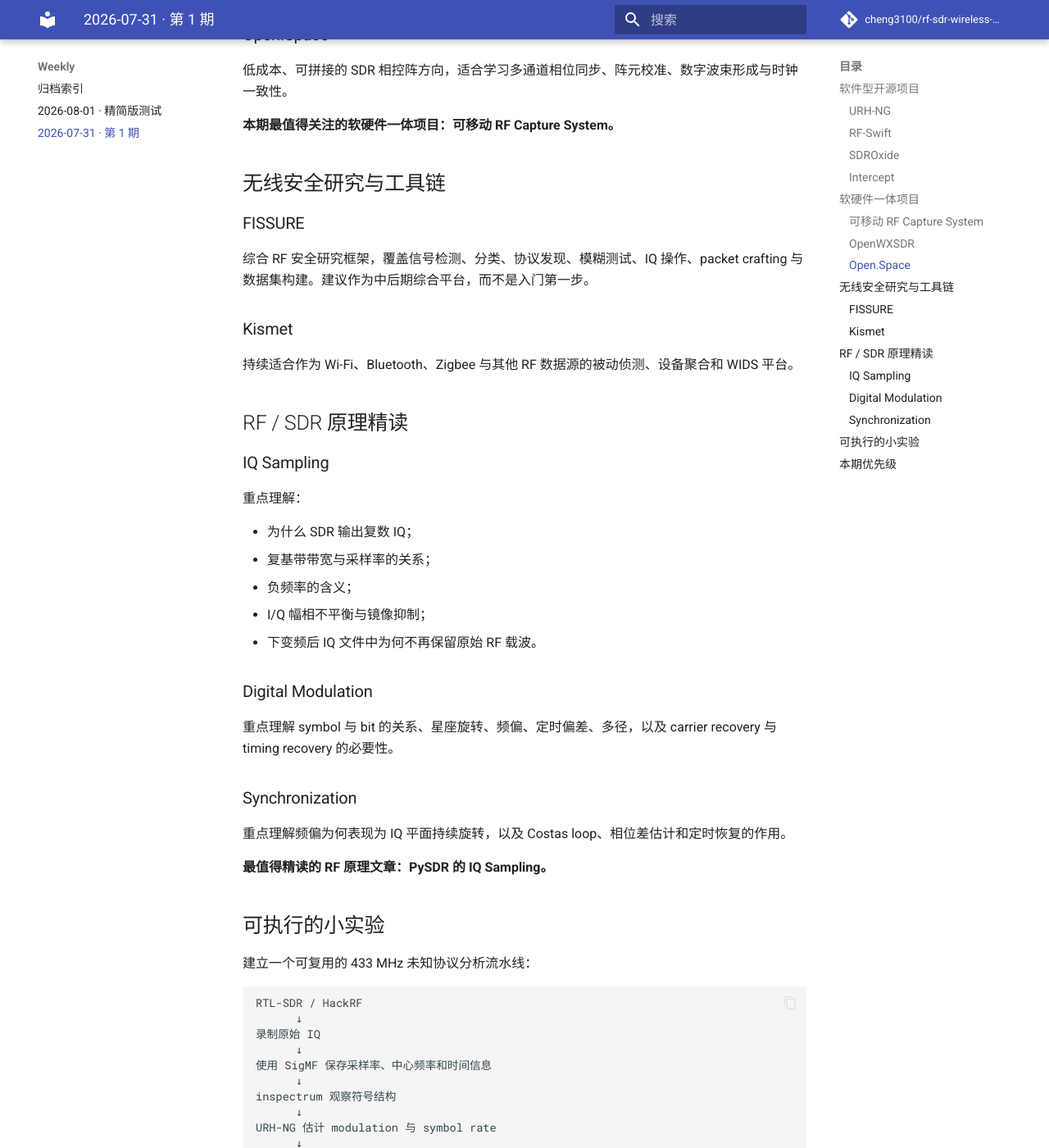
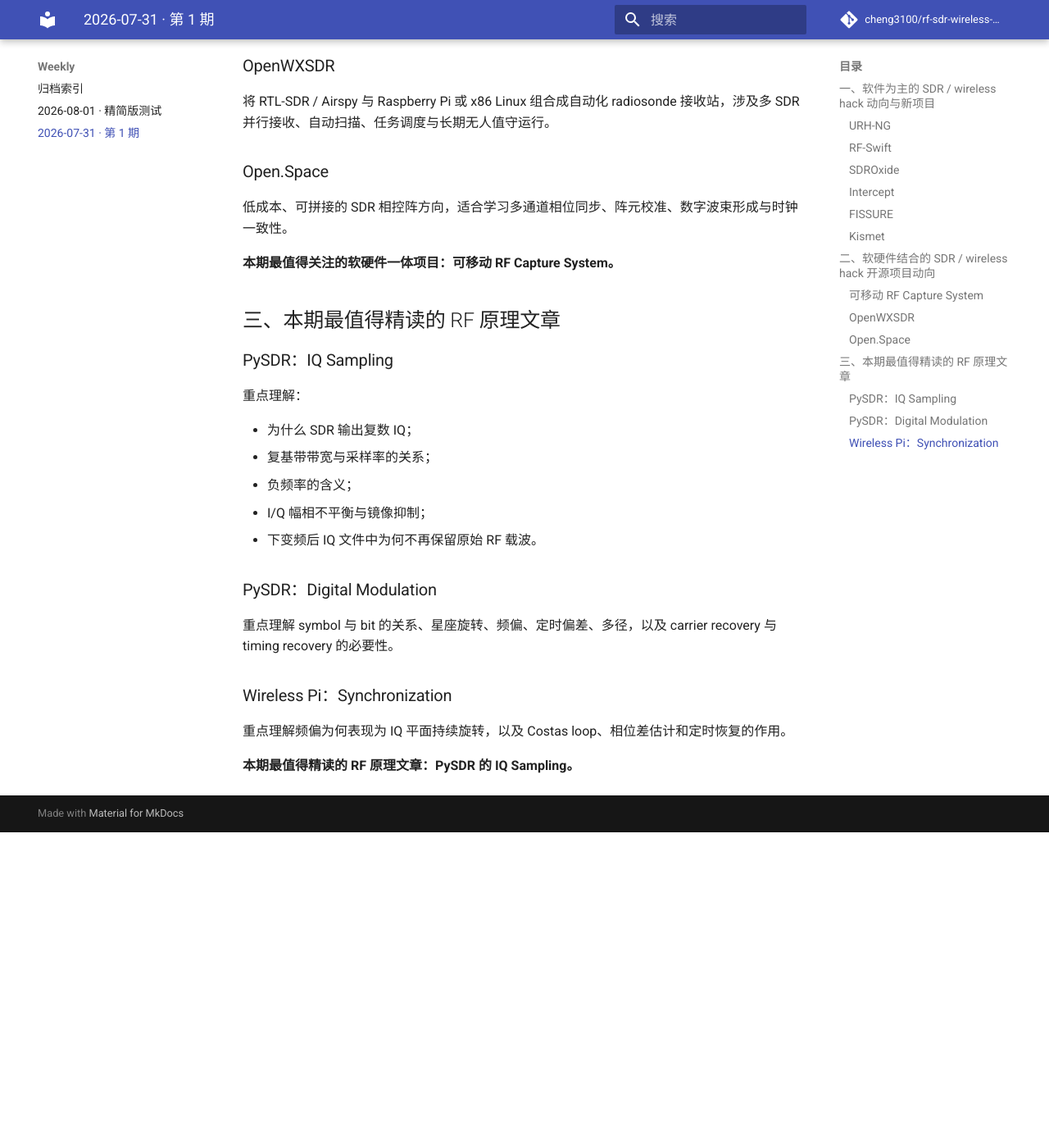
Before and after one commit to cheng3100/rf-sdr-wireless-security-digest, an MkDocs documentation site: the page built from docs/weekly/2026-07-31.md, in a window 1280 px wide and 1400 px high, scrolled down 1343 px. Shown: the whole window at 82% size. Built offline with MkDocs 1.6.1 and Material for MkDocs 9.7.7, drawn with Linux system fonts in a browser that asks for light colours; comment, search, counter and statistics services are not loaded; after the commit the page ends 2358 px from its top, so only the background shows below that; some of the changed text lies outside the part shown.

Commit message:
Trim first weekly archive to three topics

````diff
--- a/docs/weekly/2026-07-31.md
+++ b/docs/weekly/2026-07-31.md
@@ -1,12 +1,10 @@
 # 2026-07-31 · 第 1 期
 
-> 所有发射、重放、干扰与协议测试均应限定在自有设备、屏蔽环境或明确授权范围内。
-
-## 软件型开源项目
+## 一、软件为主的 SDR / wireless hack 动向与新项目
 
 ### URH-NG
 
-经典 Universal Radio Hacker 仓库已经归档，URH-NG 成为值得持续观察的继任方向。重点关注新版 Python/Qt 兼容性、大型 IQ 文件处理、自动调制识别、CRC 搜索、whitening 与协议字段比较能力。
+经典 Universal Radio Hacker 仓库归档后，URH-NG 成为值得持续观察的继任方向。重点关注新版 Python/Qt 兼容性、大型 IQ 文件处理、自动调制识别、CRC 搜索、whitening 与协议字段比较能力。
 
 **适用方向：** OOK、FSK、GFSK 与专有 Sub-GHz 协议逆向。
 
@@ -26,9 +24,17 @@ Rust 编写的新型 SDR 客户端，值得从实时 IQ 缓冲、DSP pipeline、
 
 将多种 SDR decoder 聚合进统一 Web 界面，体现频谱观察、信号发现、协议识别和解码工作流一体化的趋势。
 
+### FISSURE
+
+综合 RF 研究框架，覆盖信号检测、分类、协议发现、IQ 操作、packet crafting 与数据集构建。建议作为中后期综合平台，而不是入门第一步。
+
+### Kismet
+
+适合作为 Wi-Fi、Bluetooth、Zigbee 与其他 RF 数据源的被动侦测、设备聚合和 WIDS 平台。
+
 **本期最值得试用的软件项目：RF-Swift。**
 
-## 软硬件一体项目
+## 二、软硬件结合的 SDR / wireless hack 开源项目动向
 
 ### 可移动 RF Capture System
 
@@ -44,19 +50,9 @@ Rust 编写的新型 SDR 客户端，值得从实时 IQ 缓冲、DSP pipeline、
 
 **本期最值得关注的软硬件一体项目：可移动 RF Capture System。**
 
-## 无线安全研究与工具链
+## 三、本期最值得精读的 RF 原理文章
 
-### FISSURE
-
-综合 RF 安全研究框架，覆盖信号检测、分类、协议发现、模糊测试、IQ 操作、packet crafting 与数据集构建。建议作为中后期综合平台，而不是入门第一步。
-
-### Kismet
-
-持续适合作为 Wi-Fi、Bluetooth、Zigbee 与其他 RF 数据源的被动侦测、设备聚合和 WIDS 平台。
-
-## RF / SDR 原理精读
-
-### IQ Sampling
+### PySDR：IQ Sampling
 
 重点理解：
 
@@ -66,43 +62,12 @@ Rust 编写的新型 SDR 客户端，值得从实时 IQ 缓冲、DSP pipeline、
 - I/Q 幅相不平衡与镜像抑制；
 - 下变频后 IQ 文件中为何不再保留原始 RF 载波。
 
-### Digital Modulation
+### PySDR：Digital Modulation
 
 重点理解 symbol 与 bit 的关系、星座旋转、频偏、定时偏差、多径，以及 carrier recovery 与 timing recovery 的必要性。
 
-### Synchronization
+### Wireless Pi：Synchronization
 
 重点理解频偏为何表现为 IQ 平面持续旋转，以及 Costas loop、相位差估计和定时恢复的作用。
 
-**最值得精读的 RF 原理文章：PySDR 的 IQ Sampling。**
-
-## 可执行的小实验
-
-建立一个可复用的 433 MHz 未知协议分析流水线：
-
-```text
-RTL-SDR / HackRF
-      ↓
-录制原始 IQ
-      ↓
-使用 SigMF 保存采样率、中心频率和时间信息
-      ↓
-inspectrum 观察符号结构
-      ↓
-URH-NG 估计 modulation 与 symbol rate
-      ↓
-比较多帧数据
-      ↓
-识别固定字段、计数器、滚动字段与校验字段
-      ↓
-使用 Python 独立实现 decoder
-```
-
-验证重点：OOK / FSK / GFSK、symbol rate、Manchester 编码、bit order、whitening 与 CRC 参数。
-
-## 本期优先级
-
-1. 安装并评估 URH-NG；
-2. 阅读 IQ Sampling 并分析一个真实 IQ 文件；
-3. 使用 RF-Swift 固化实验环境；
-4. 暂缓部署 FISSURE，避免被环境维护分散精力。
+**本期最值得精读的 RF 原理文章：PySDR 的 IQ Sampling。**
````
